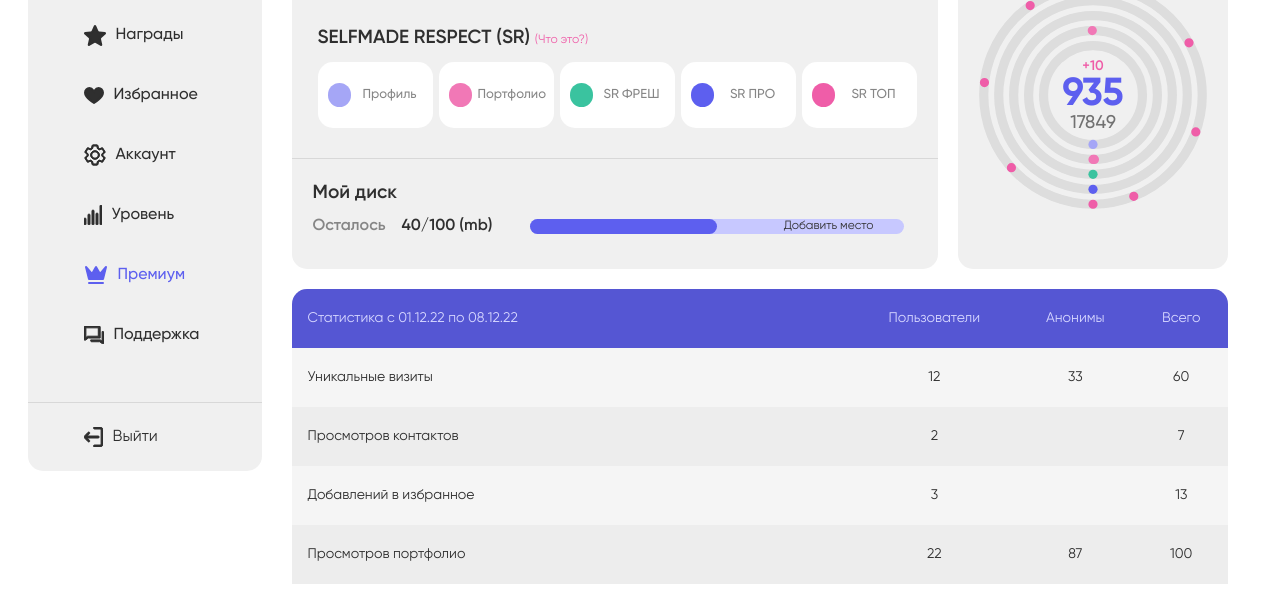
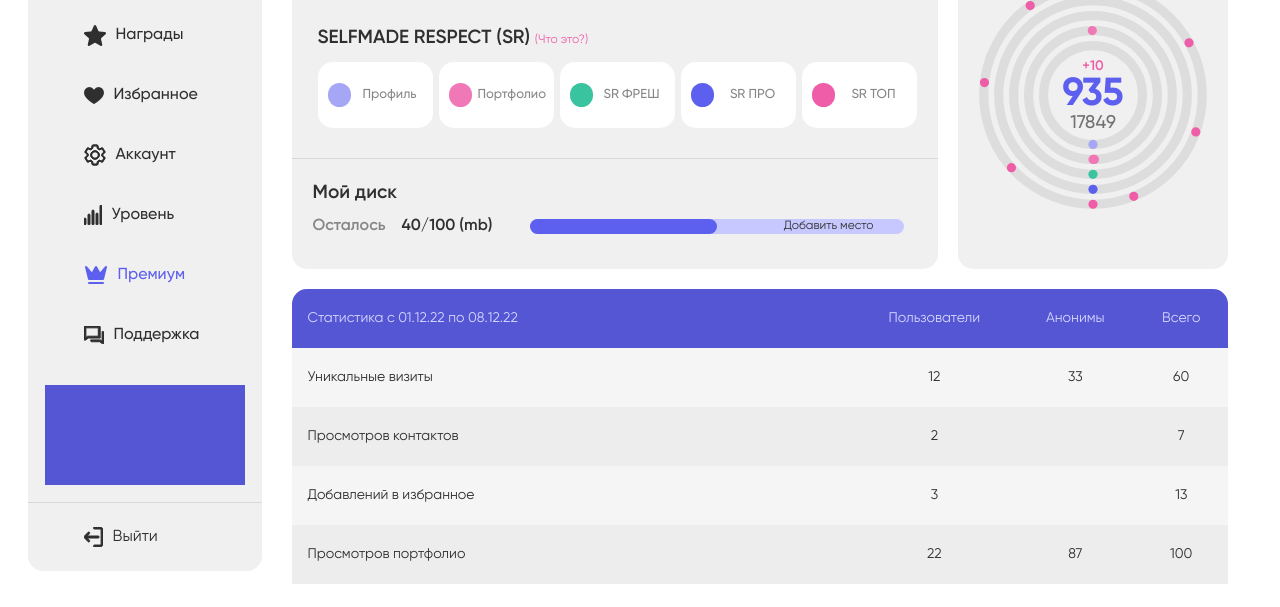
Before and after one commit to AurovD/selfmade, a website built with Vite: page index.html in a window 1280 px wide. Shown: the part 193-800 px from the top of the page. Built offline with nearby package versions, Linux system fonts and the light colour scheme; files whose address does not match are found by name.

Commit message:
transition fixes test

```diff
--- a/index.html
+++ b/index.html
@@ -104,6 +104,7 @@
                 </svg>
                 <span>Поддержка</span>
               </div>
+                <div class="test-box"></div>
             </div>
             <div class="logout">
               <svg width="19" height="20" viewBox="0 0 19 20" xmlns="http://www.w3.org/2000/svg">
@@ -264,7 +265,6 @@
         </div>
       </div>
     </main>
-<!--  <div class="test-box"></div>-->
   </body>
   <script type="module" src="./main.js"></script>
 </html>
--- a/style.css
+++ b/style.css
@@ -577,11 +577,11 @@ td:not(:first-child) {
     width: 14.375rem;
     height: 14.375rem;
 }
-/*.test-box {*/
-/*     width: 300px;*/
-/*     height: 300px;*/
-/*     background-color: #5556D3;*/
-/* }*/
-/*.test-box:hover, .test-box:active, .test-box:focus {*/
-/*    background-color: #2F2F2F;*/
-/*}*/
+.test-box {
+     width: 100%;
+     height: 100px;
+     background-color: #5556D3;
+ }
+.test-box:hover, .test-box:active, .test-box:focus {
+    background-color: #2F2F2F;
+}
```
